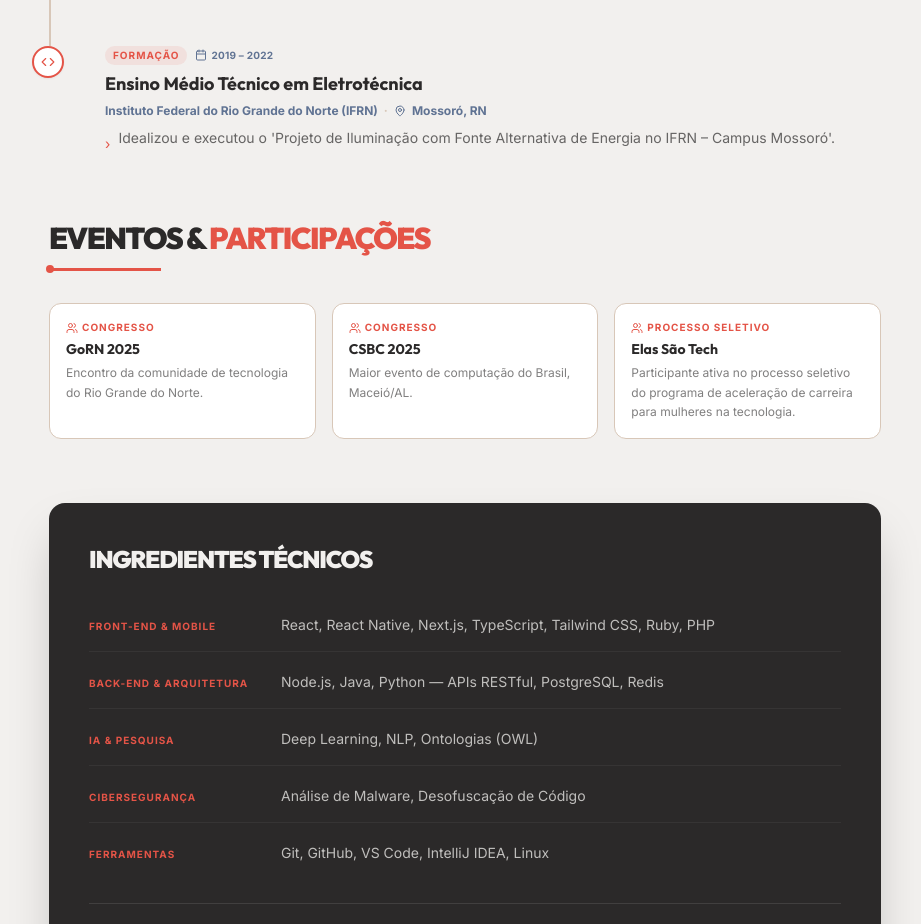
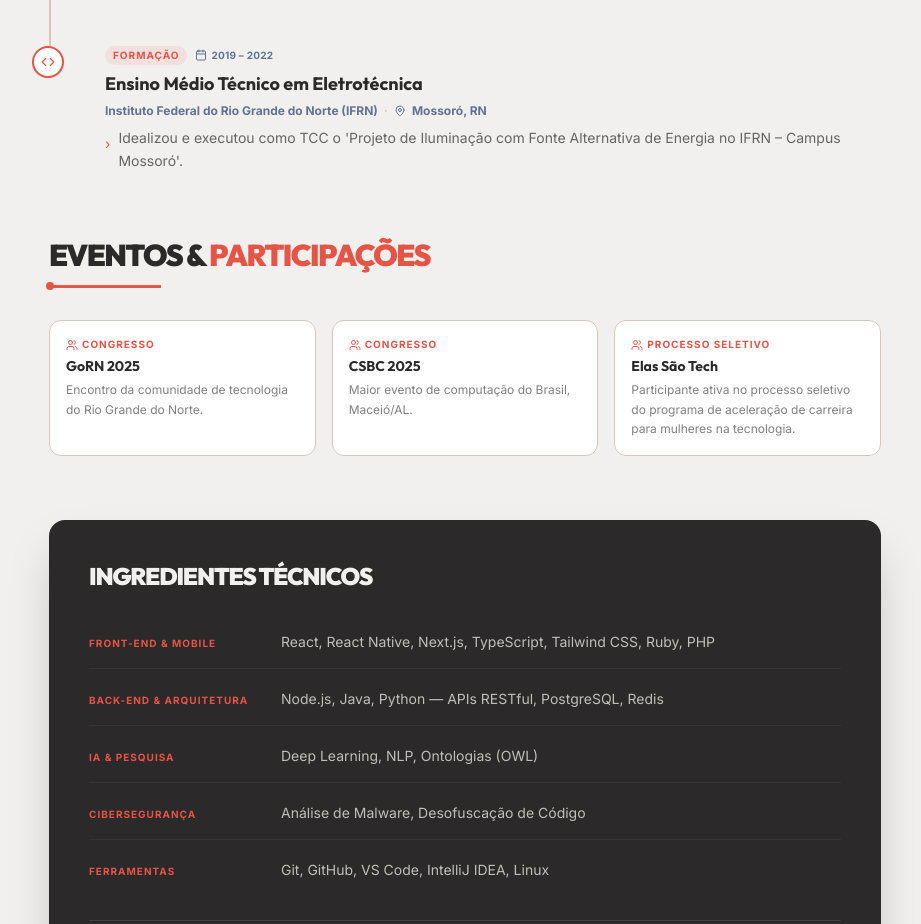
Before and after one commit to vrsebeatriz/meu-portifolio, a Next.js app: page /resume in a window 1280 px wide. Shown: the part 1130-2054 px from the top of the page, without its empty margins (175-1096 px from the left). Built offline with nearby package versions, Linux system fonts and the light colour scheme.

Commit message:
docs: specify IFRN project as TCC in resume

```diff
--- a/src/app/resume/page.tsx
+++ b/src/app/resume/page.tsx
@@ -50,7 +50,7 @@ const timeline = [
     company: "Instituto Federal do Rio Grande do Norte (IFRN)",
     location: "Mossoró, RN",
     bullets: [
-      "Idealizou e executou o 'Projeto de Iluminação com Fonte Alternativa de Energia no IFRN – Campus Mossoró'.",
+      "Idealizou e executou como TCC o 'Projeto de Iluminação com Fonte Alternativa de Energia no IFRN – Campus Mossoró'.",
     ],
     icon: Code,
   },
```
